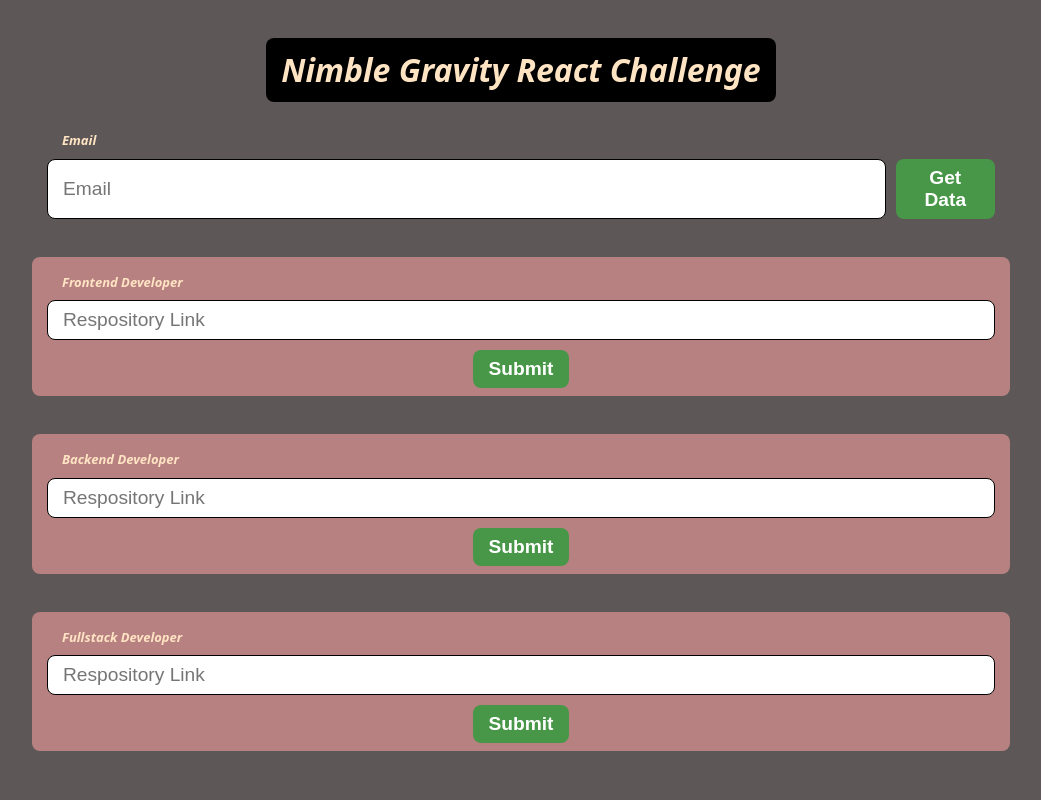
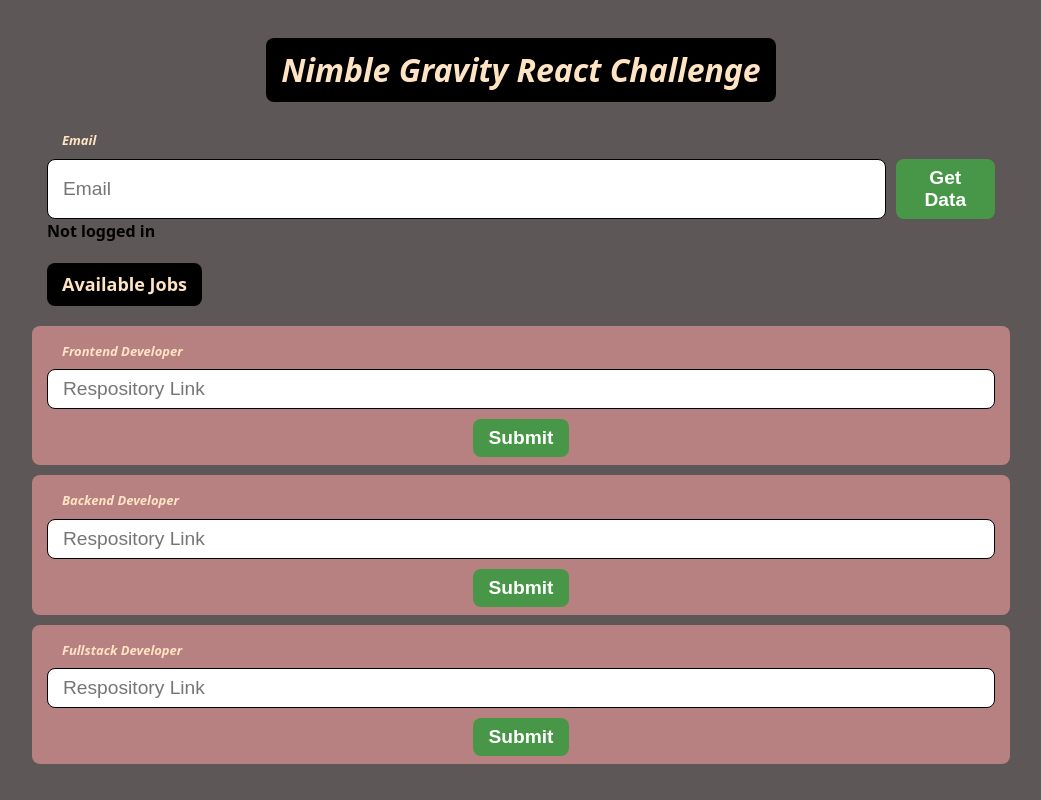
Before and after one commit to ThiagoZanconi/react-challenge, a React (Vite) app: page / in a window 1280 px wide. Shown: the whole page, without its empty margins (119-1160 px from the left). Built offline with nearby package versions, Linux system fonts and the light colour scheme.

Commit message:
CSS update

```diff
--- a/src/App.css
+++ b/src/App.css
@@ -21,6 +21,20 @@
   font-size: small;
   font-style: italic;
   font-weight: bold;
+  padding-left: 15px;
+  padding-right: 15px;
+  padding-top: 8px;
+  padding-bottom: 8px;
+}
+
+.label-custom2{
+  color: bisque;
+  width: fit-content;
+  font-size: large;
+  font-weight: bold;
+  background-color: black;
+  border-radius: 8px;
+  display: flex;
   padding-left: 15px;
   padding-right: 15px;
   padding-top: 8px;
@@ -102,13 +116,21 @@
   padding-right: 15px;
   padding-top: 8px;
   padding-bottom: 8px;
-  margin-top: 3%;
+  margin-top: 10px;
   margin-left: auto;
   margin-right: auto;
 }
 
 .flex{
   display: flex;
+}
+
+.color-black{
+  color: black;
+}
+
+.font-bold{
+  font-weight: bold;
 }
 
 .w-75{
@@ -119,6 +141,15 @@
   margin-right: auto;
 }
 
+.px-auto{
+  padding-left: auto;
+  padding-right: auto;
+}
+
 .mt-20{
   margin-top: 20px;
 }
+
+.mb-40{
+  margin-bottom: 40px;
+}
--- a/src/App.tsx
+++ b/src/App.tsx
@@ -28,12 +28,19 @@ function App() {
 
   return (
     <>
-      <div className='mx-auto'>
+      <div>
         <h1 className="h1-custom">Nimble Gravity React Challenge</h1>
         <GetCandidateData onGetCandidateData={onGetCandidateData}></GetCandidateData>
+        <div className='mx-auto w-75 color-black font-bold'> {candidateDataGet!=null ? "Logged As:"+candidateDataGet.email : "Not logged in"}</div>
         {
           jobsTest!=null && (
-            <JobList jobs={jobsTest}></JobList>
+            <>
+            <div className='w-75 mx-auto mt-20'>
+              <div className='label-custom2'>Available Jobs</div>
+            </div>
+              <JobList jobs={jobsTest}></JobList>
+            </>
+
           )
         }
       </div>
```
